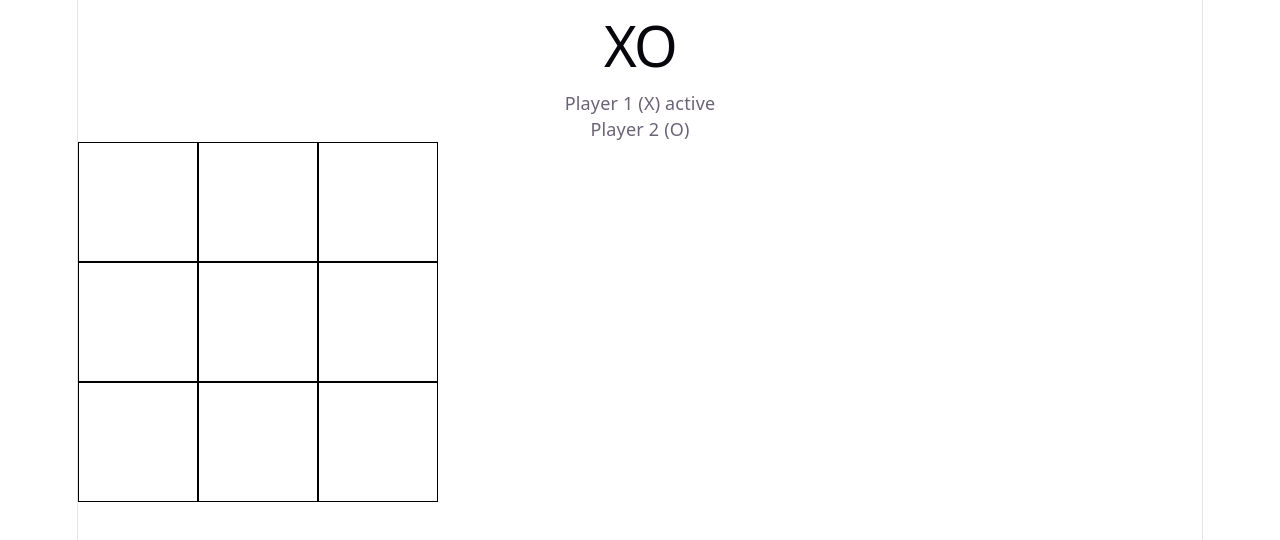
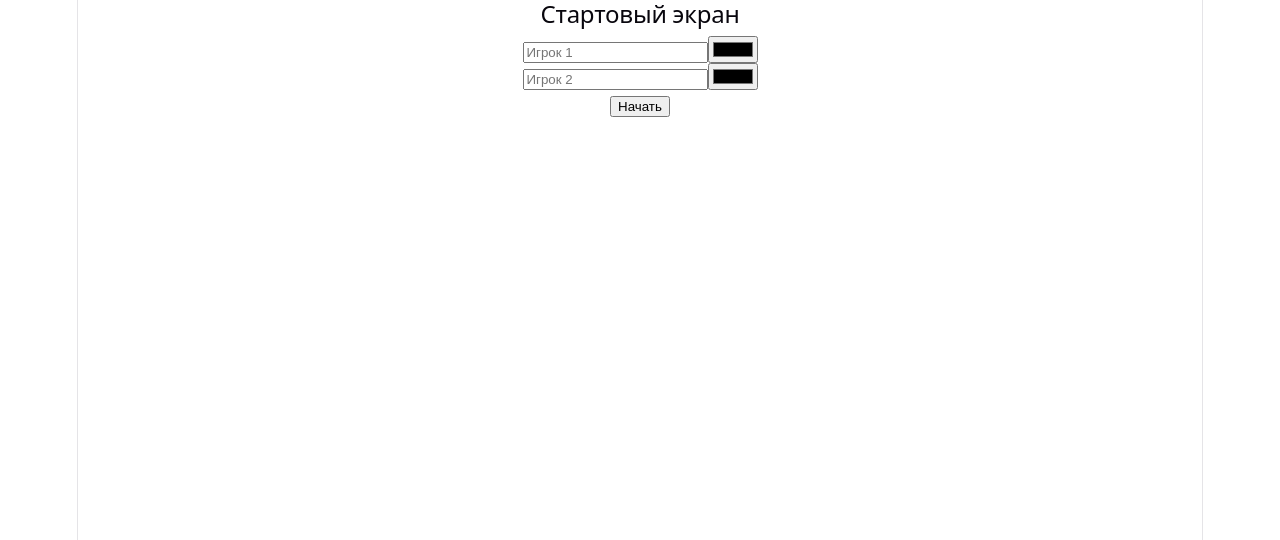
Before and after one commit to ITHUB-SPB/ithub-frontend-widgets, a React (Vite) app: page / in a window 1280 px wide. Shown: the top 540 px of the page. Built offline with nearby package versions, Linux system fonts and the light colour scheme.

Commit message:
25.09.2026:2

```diff
--- a/src/App.tsx
+++ b/src/App.tsx
@@ -1,14 +1,31 @@
-import { useState } from "react"
+import { useEffect, useState } from "react"
 import GameScreen from "./screens/game"
+import StartScreen from "./screens/start"
 
 type GameState = 'start' | 'game' | 'result'
 
 export default function App() {
     const [gameState, updateGameState] = useState<GameState>('start')
 
+    const [players, setPlayers] = useState({
+        player1: { name: 'Игрок 1', color: 'salmon' },
+        player2: { name: 'Игрок 2', color: 'magenta' }
+    })
+
+    useEffect(() => {
+        const storageData = localStorage.getItem('xo_players')
+        if (storageData) {
+            setPlayers(JSON.parse(storageData))
+        }
+    }, []) // TODO
+
+    useEffect(() => {
+        localStorage.setItem('xo_players', JSON.stringify(players))
+    }, [players])
+
     const screens = {
-        start: <GameScreen />,
-        game: <GameScreen />,
+        start: <StartScreen players={players} setPlayers={setPlayers} updateScreen={updateGameState} />,
+        game: <GameScreen players={players} />,
         result: <GameScreen />
     }
 
--- a/src/screens/game.tsx
+++ b/src/screens/game.tsx
@@ -3,16 +3,17 @@ import Board from "../components/board"
 
 type Move = 'x' | 'o'
 
-export default function GameScreen() {
+export default function GameScreen({ players }) {
     const [currentMove, updateMove] = useState<Move>('x')
+    const { player1, player2 } = players
 
     return (
         <div>
             <h1>XO</h1>
 
             <section>
-                <section>Player 1 (X) {currentMove === 'x' && 'active'}</section>
-                <section>Player 2 (O) {currentMove === 'o' && 'active'}</section>
+                <section style={{ backgroundColor: player1.color }}>{player1.name} (X) {currentMove === 'x' && 'active'}</section>
+                <section style={{ backgroundColor: player2.color }}>{player2.name} (O) {currentMove === 'o' && 'active'}</section>
             </section>
 
             <Board currentMove={currentMove} updateMove={updateMove} />
--- /dev/null
+++ b/src/screens/start.tsx
@@ -0,0 +1,54 @@
+import type { SubmitEvent } from "react"
+
+type Player = {
+    name: string;
+    color: string;
+}
+
+type Players = {
+    player1: Player;
+    player2: Player;
+}
+
+type StartScreenProps = {
+    players: Players;
+    setPlayers: any;
+    updateScreen: any;
+}
+
+export default function StartScreen({ players, setPlayers, updateScreen }: StartScreenProps) {
+    const handleSubmit = (event: SubmitEvent) => {
+        event.preventDefault()
+        event.stopPropagation()
+
+        const data = new FormData(event.target)
+
+        setPlayers({
+            player1: {
+                name: data.get('namePlayer1'),
+                color: data.get('colorPlayer1')
+            },
+            player2: {
+                name: data.get('namePlayer2'),
+                color: data.get('colorPlayer2')
+            }
+        })
+
+        updateScreen('game')
+    }
+
+    return (
+        <form action="" method="post" onSubmit={handleSubmit}>
+            <h2>Стартовый экран</h2>
+            <section>
+                <input type="text" name="namePlayer1" placeholder="Игрок 1" required />
+                <input type="color" name="colorPlayer1" />
+            </section>
+            <section>
+                <input type="text" name="namePlayer2" placeholder="Игрок 2" required />
+                <input type="color" name="colorPlayer2" />
+            </section>
+            <button type="submit">Начать</button>
+        </form>
+    )
+}
```
